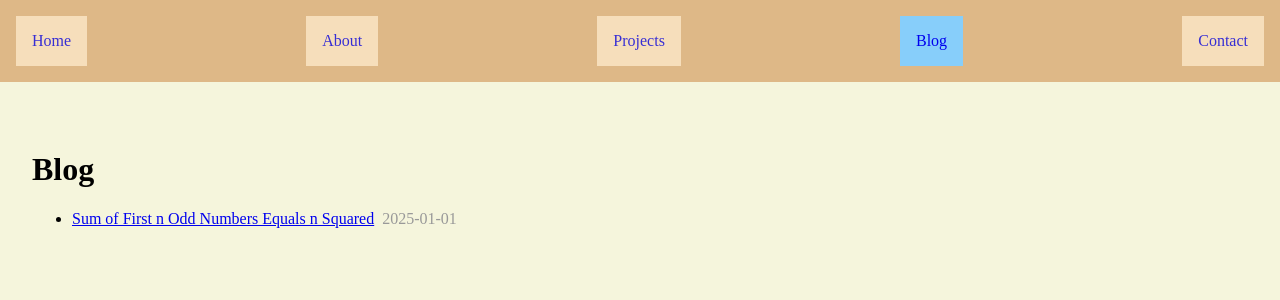
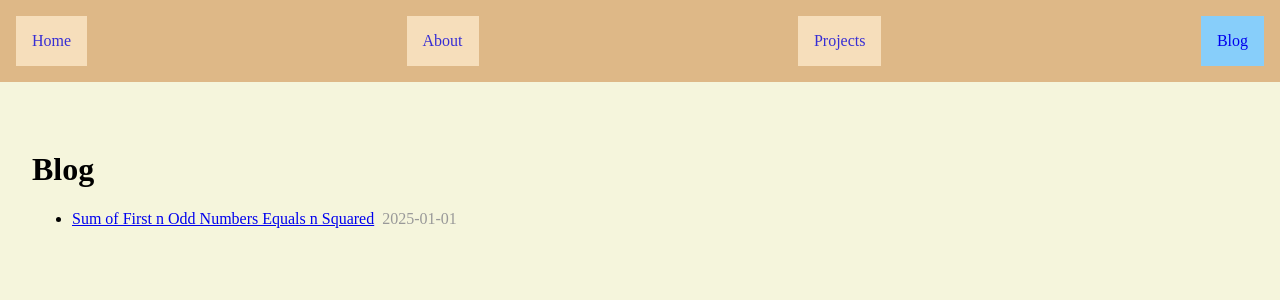
Before and after one commit to dusty-g/personal-website, a Next.js app: page /blog in a window 1280 px wide. Shown: the top 300 px of the page. Built offline with nearby package versions, Linux system fonts and the light colour scheme.

Commit message:
removing the contact section

```diff
--- a/components/nav.tsx
+++ b/components/nav.tsx
@@ -14,7 +14,7 @@ export default function Nav() {
           <Link href="/about"><li className={router.pathname != '/about' ? styles.inactive : styles.active}>About</li></Link>
           <Link href="/projects"><li className={router.pathname != '/projects' ? styles.inactive : styles.active}>Projects</li></Link>
           <Link href="/blog"><li className={router.pathname != '/blog' ? styles.inactive : styles.active}>Blog</li></Link>
-          <Link href="/contact"><li className={router.pathname != '/contact' ? styles.inactive : styles.active}>Contact</li></Link>
+          {/* <Link href="/contact"><li className={router.pathname != '/contact' ? styles.inactive : styles.active}>Contact</li></Link> */}
         </ul>
       </nav>
     )
```
